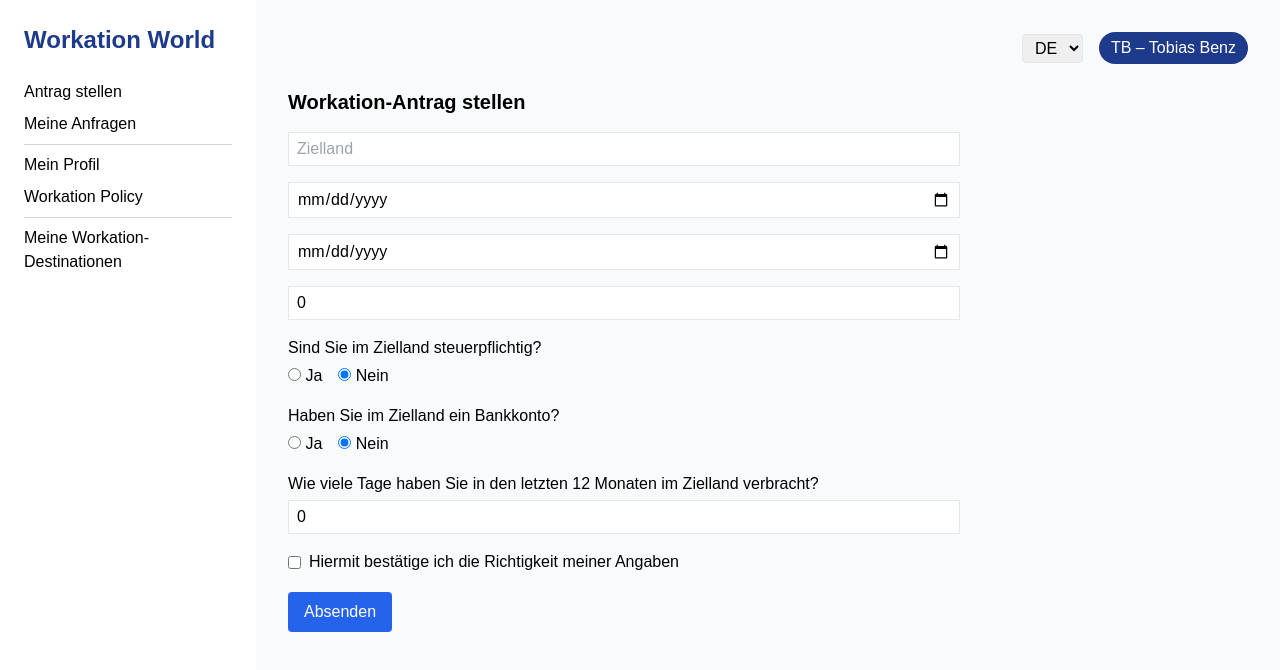
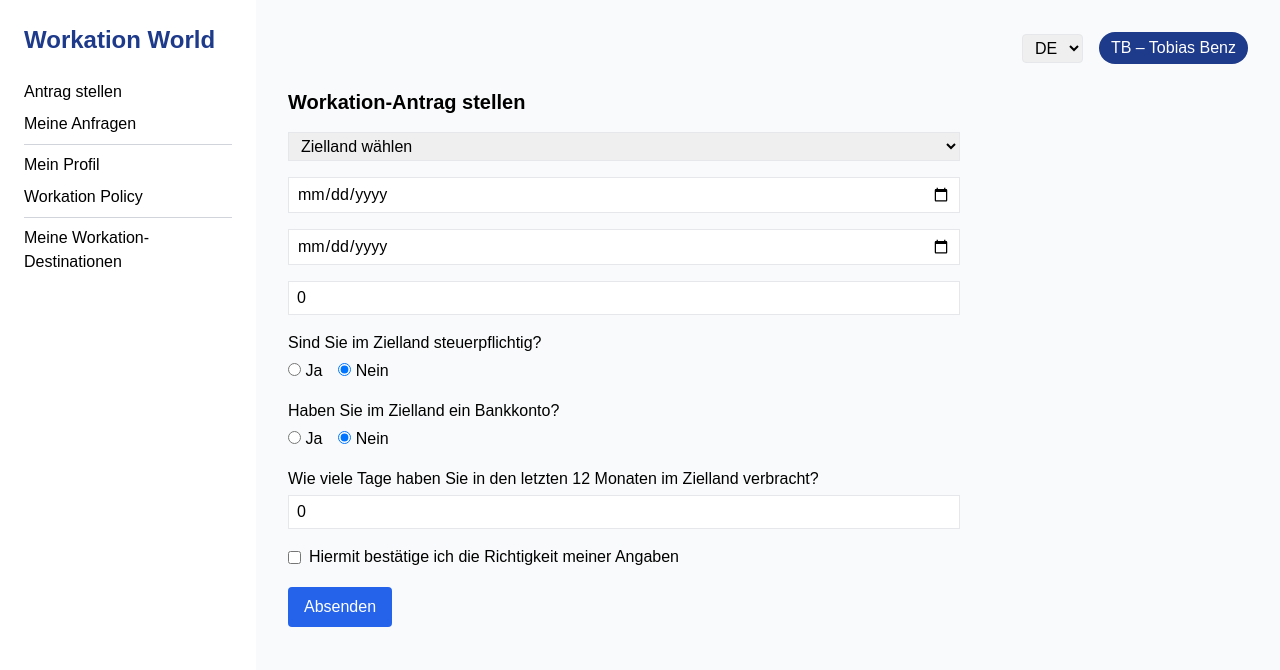
Before and after one commit to WorkationTobias/workation-prototype, a Next.js app: page / in a window 1280 px wide. Both pictures are taken after a click on the button "Antrag stellen". Shown: the top 670 px of the page. Built offline with nearby package versions, Linux system fonts and the light colour scheme.

Commit message:
Update index.js

```diff
--- a/pages/index.js
+++ b/pages/index.js
@@ -68,6 +68,8 @@ export default function Home() {
     setActiveTab("meine-anfragen")
   }
 
+  const destinationen = ["Spanien", "Italien", "Frankreich", "Griechenland", "Türkei", "Deutschland", "Kroatien", "Österreich", "Schweiz", "Portugal", "Niederlande", "Belgien", "Polen", "Tschechien", "Ungarn", "Dänemark", "Schweden", "Norwegen", "Finnland", "Irland", "Großbritannien", "USA", "Kanada", "Mexiko", "Brasilien", "Thailand", "Indonesien", "Japan", "China", "Australien", "Neuseeland", "Marokko", "Ägypten", "Südafrika"]
+
   return (
     <div className="flex min-h-screen">
       <aside className="w-64 bg-white shadow-md p-6 space-y-2">
@@ -96,10 +98,15 @@ export default function Home() {
           <div className="max-w-2xl">
             <h2 className="text-xl font-semibold mb-4">Workation-Antrag stellen</h2>
             <form onSubmit={handleSubmit} className="space-y-4">
-              <input name="land" placeholder="Zielland" value={form.land} onChange={handleChange} className="w-full border px-2 py-1" />
-              <input name="start" type="date" value={form.start} onChange={handleChange} className="w-full border px-2 py-1" />
-              <input name="ende" type="date" value={form.ende} onChange={handleChange} className="w-full border px-2 py-1" />
-              <input name="arbeitstage" type="number" placeholder="Arbeitstage" value={form.arbeitstage} onChange={handleChange} className="w-full border px-2 py-1" />
+              <select name="land" value={form.land} onChange={handleChange} className="w-full border px-2 py-1">
+                <option value="">Zielland wählen</option>
+                {destinationen.map((land) => (
+                  <option key={land} value={land}>{land}</option>
+                ))}
+              </select>
+              <input name="start" type="date" placeholder="Ankunft" value={form.start} onChange={handleChange} className="w-full border px-2 py-1" />
+              <input name="ende" type="date" placeholder="Abreise" value={form.ende} onChange={handleChange} className="w-full border px-2 py-1" />
+              <input name="arbeitstage" type="number" placeholder="Wie viele Tage werden Sie arbeiten?" max={calculateWeekdays(form.start, form.ende)} value={form.arbeitstage} onChange={handleChange} className="w-full border px-2 py-1" />
 
               <div>
                 <label className="block mb-1">Sind Sie im Zielland steuerpflichtig?</label>
@@ -171,3 +178,15 @@ export default function Home() {
     </div>
   )
 }
+
+function calculateWeekdays(startDateStr, endDateStr) {
+  const start = new Date(startDateStr)
+  const end = new Date(endDateStr)
+  let count = 0
+  while (start <= end) {
+    const day = start.getDay()
+    if (day !== 0 && day !== 6) count++
+    start.setDate(start.getDate() + 1)
+  }
+  return count
+}
```
